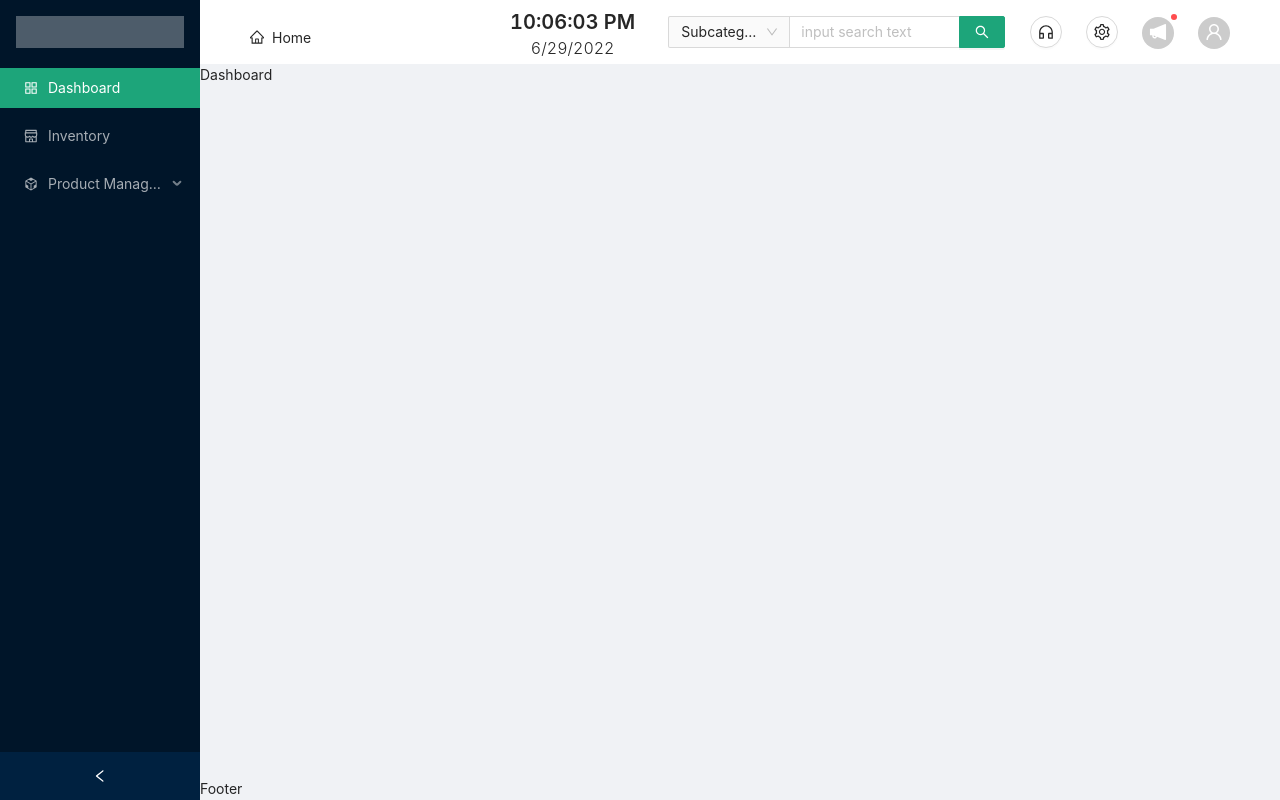
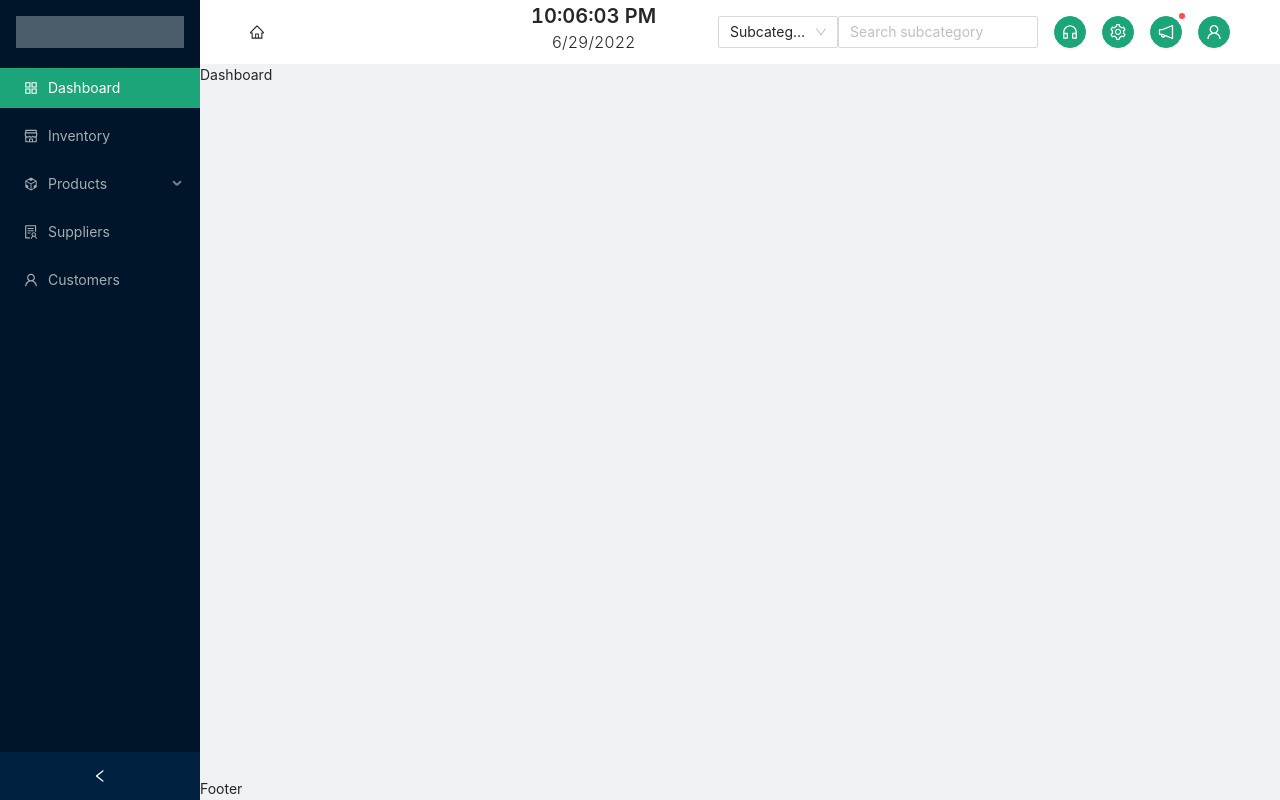
Before and after one commit to cuongpham166/inventrol-ui, a React (Create React App) app: page / in a window 1280 px wide. Built offline with nearby package versions, Linux system fonts and the light colour scheme.

Commit message:
Config Alias Path + Header
Config Alias Path + Header

```diff
--- a/craco.config.js
+++ b/craco.config.js
@@ -1,4 +1,5 @@
 const CracoLessPlugin = require('craco-less');
+const cracoAlias = require('craco-alias');
 
 module.exports = {
     plugins: [
@@ -13,5 +14,12 @@ module.exports = {
                 },
             },
         },
+        {
+            plugin: cracoAlias,
+            options: {
+                baseUrl: './src',
+                source: 'jsconfig',
+            },
+        },
     ],
 };
--- a/package.json
+++ b/package.json
@@ -39,5 +39,8 @@
       "last 1 firefox version",
       "last 1 safari version"
     ]
+  },
+  "devDependencies": {
+    "craco-alias": "^3.0.1"
   }
 }
--- a/src/components/Breadcrumb/index.jsx
+++ b/src/components/Breadcrumb/index.jsx
@@ -16,7 +16,6 @@ const Breadcrumb = () => {
                         <Link to="/">
                             <Space>
                                 <HomeOutlined />
-                                Home
                             </Space>
                         </Link>
                     </AntBreadcrumb.Item>
@@ -24,7 +23,6 @@ const Breadcrumb = () => {
                     <AntBreadcrumb.Item>
                         <Space>
                             <HomeOutlined />
-                            Home
                         </Space>
                     </AntBreadcrumb.Item>
                 )}
--- /dev/null
+++ b/src/layouts/components/Header/HeaderControl/components/HeaderNotification.jsx
@@ -0,0 +1,43 @@
+import React, { useState } from 'react';
+import { NotificationOutlined, CheckOutlined, SettingOutlined } from '@ant-design/icons';
+import { Badge, Button, Tooltip, Drawer, Avatar, Card } from 'antd';
+
+const { Meta } = Card;
+
+const HeaderNotification = (props) => {
+    const [visible, setVisible] = useState(false);
+
+    const showDrawer = () => {
+        setVisible(true);
+    };
+
+    const onClose = () => {
+        setVisible(false);
+    };
+
+    return (
+        <span>
+            <Tooltip title="Notification">
+                <Badge dot>
+                    <Button type="primary" shape="circle" onClick={showDrawer} icon={<NotificationOutlined />}></Button>
+                </Badge>
+            </Tooltip>
+            <Drawer title="Notification" placement="right" onClose={onClose} visible={visible}>
+                <Card
+                    style={{
+                        width: 300,
+                    }}
+                    actions={[<CheckOutlined key="check" />]}
+                >
+                    <Meta
+                        avatar={<Avatar icon={<SettingOutlined />} />}
+                        title="System"
+                        description="This is notification from System"
+                    />
+                </Card>
+            </Drawer>
+        </span>
+    );
+};
+
+export default HeaderNotification;
--- /dev/null
+++ b/src/layouts/components/Header/HeaderControl/components/HeaderSearch.jsx
@@ -0,0 +1,86 @@
+import React, { useState, useEffect } from 'react';
+import { useNavigate } from 'react-router-dom';
+
+import { Select, AutoComplete } from 'antd';
+import debounce from 'lodash/debounce';
+
+import * as service from '@services';
+
+const { Option } = Select;
+
+const HeaderSearch = (props) => {
+    const navigate = useNavigate();
+    const [selectValue, setSelectValue] = useState('subcategory');
+    const [autocompletePlaceholder, setAutocompletePlaceholder] = useState('Search ' + selectValue);
+    const [autocompleteOptions, setAutocompleteOptions] = useState([]);
+    const [autocompleteValue, setAutocompleteValue] = useState('');
+
+    const renderOptionItem = (title, value) => ({
+        label: title,
+        value: value,
+    });
+
+    const renderAutocompleteOptionItem = (key, title) => ({
+        key: key,
+        label: title,
+        value: title,
+    });
+
+    const selectOptions = [renderOptionItem('Subcategory', 'subcategory'), renderOptionItem('Category', 'category')];
+
+    const handleChange = (value) => {
+        setSelectValue(value);
+        setAutocompletePlaceholder('Search ' + value);
+    };
+
+    const handleSearch = (value) => {
+        setAutocompleteValue(value);
+    };
+
+    const handleSelect = (value, option) => {
+        navigate('/' + selectValue + '/' + option.key);
+    };
+
+    useEffect(() => {
+        if (autocompleteValue !== '') {
+            getSearchResult(selectValue, autocompleteValue);
+        } else {
+            setAutocompleteOptions([]);
+        }
+    }, [autocompleteValue]);
+
+    const getSearchResult = async (table, text) => {
+        const result = await service.search(table, text);
+        let tempArr = [];
+        result.map((result, index) => {
+            tempArr.push(renderAutocompleteOptionItem(result.id, result.name));
+        });
+        setAutocompleteOptions(tempArr);
+    };
+
+    return (
+        <span>
+            <Select
+                defaultValue={selectValue}
+                style={{
+                    width: 120,
+                }}
+                onChange={handleChange}
+                options={selectOptions}
+            ></Select>
+            <AutoComplete
+                style={{
+                    width: 200,
+                }}
+                allowClear={true}
+                onSearch={debounce(handleSearch, 400)}
+                onSelect={handleSelect}
+                options={autocompleteOptions}
+                placeholder={autocompletePlaceholder}
+                notFoundContent
+            />
+        </span>
+    );
+};
+
+export default HeaderSearch;
--- /dev/null
+++ b/src/layouts/components/Header/HeaderControl/components/HeaderSetting.jsx
@@ -0,0 +1,32 @@
+import React, { useState } from 'react';
+import { SettingOutlined } from '@ant-design/icons';
+import { Button, Tooltip, Drawer } from 'antd';
+
+const HeaderSetting = (props) => {
+    const [visibleDrawer, setVisibleDrawer] = useState(false);
+    const [visibleTooltip, setVisibleTooltip] = useState();
+    const showDrawer = () => {
+        setVisibleDrawer(true);
+        setVisibleTooltip(false);
+    };
+
+    const handleCloseDrawer = () => {
+        setVisibleDrawer(false);
+        setVisibleTooltip();
+    };
+
+    return (
+        <span>
+            <Tooltip title="Settings" visible={visibleTooltip}>
+                <Button shape="circle" type="primary" icon={<SettingOutlined />} onClick={showDrawer}></Button>
+            </Tooltip>
+            <Drawer title="Configurator" placement="right" onClose={handleCloseDrawer} visible={visibleDrawer}>
+                <p>Some contents...</p>
+                <p>Some contents...</p>
+                <p>Some contents...</p>
+            </Drawer>
+        </span>
+    );
+};
+
+export default HeaderSetting;
--- /dev/null
+++ b/src/layouts/components/Header/HeaderControl/components/HeaderSupport.jsx
@@ -0,0 +1,13 @@
+import React from 'react';
+import { CustomerServiceOutlined } from '@ant-design/icons';
+import { Button, Tooltip } from 'antd';
+
+const HeaderSupport = (props) => {
+    return (
+        <Tooltip title="Support">
+            <Button shape="circle" type="primary" icon={<CustomerServiceOutlined />}></Button>
+        </Tooltip>
+    );
+};
+
+export default HeaderSupport;
--- /dev/null
+++ b/src/layouts/components/Header/HeaderControl/components/HeaderUser.jsx
@@ -0,0 +1,13 @@
+import React from 'react';
+import { UserOutlined } from '@ant-design/icons';
+import { Button, Tooltip } from 'antd';
+
+const HeaderUser = (props) => {
+    return (
+        <Tooltip title="User">
+            <Button shape="circle" type="primary" icon={<UserOutlined />}></Button>
+        </Tooltip>
+    );
+};
+
+export default HeaderUser;
--- a/src/layouts/components/Header/HeaderControl/index.jsx
+++ b/src/layouts/components/Header/HeaderControl/index.jsx
@@ -1,52 +1,22 @@
 import React from 'react';
-import { UserOutlined, NotificationFilled, CustomerServiceOutlined, SettingOutlined } from '@ant-design/icons';
-import { Avatar, Badge, Space, Button, Tooltip, Input, Select, Row } from 'antd';
-const { Search } = Input;
-const { Option } = Select;
+import { Space } from 'antd';
 
+import HeaderSearch from './components/HeaderSearch';
+import HeaderSetting from './components/HeaderSetting';
+import HeaderNotification from './components/HeaderNotification';
+import HeaderSupport from './components/HeaderSupport';
+import HeaderUser from './components/HeaderUser';
 const HeaderControl = (props) => {
-    const onSearch = (value) => console.log(value);
-    const handleChange = (value) => {
-        console.log(`selected ${value}`);
-    };
-
-    const selectBefore = (
-        <Select
-            defaultValue="subcategory"
-            style={{
-                width: 120,
-            }}
-            onChange={handleChange}
-        >
-            <Option value="subcategory">Subcategory</Option>
-            <Option value="category">Category</Option>
-        </Select>
-    );
-
     return (
-        <span style={{ float: 'right' }}>
-            <Space size={'large'}>
-                <Search
-                    placeholder="input search text"
-                    addonBefore={selectBefore}
-                    style={{ display: 'block' }}
-                    onSearch={onSearch}
-                    enterButton
-                />
-
-                <Tooltip title="Support">
-                    <Button shape="circle" icon={<CustomerServiceOutlined />}></Button>
-                </Tooltip>
-                <Tooltip title="Settings">
-                    <Button shape="circle" icon={<SettingOutlined />}></Button>
-                </Tooltip>
-                <Badge dot>
-                    <Avatar icon={<NotificationFilled />} />
-                </Badge>
-
-                <Avatar icon={<UserOutlined />} />
+        <Space size={'middle'} style={{ float: 'right' }}>
+            <Space size={'middle'}>
+                <HeaderSearch />
+                <HeaderSupport />
+                <HeaderSetting />
+                <HeaderNotification />
+                <HeaderUser />
             </Space>
-        </span>
+        </Space>
     );
 };
 
--- a/src/layouts/components/Header/index.jsx
+++ b/src/layouts/components/Header/index.jsx
@@ -17,10 +17,10 @@ const Header = (props) => {
                 <Col span={24} md={6}>
                     <Breadcrumb />
                 </Col>
-                <Col span={24} md={4}>
+                <Col span={24} md={5}>
                     <HeaderClock />
                 </Col>
-                <Col span={24} md={14}>
+                <Col span={24} md={13}>
                     <HeaderControl />
                 </Col>
             </Row>
--- a/src/layouts/components/Sidebar/index.jsx
+++ b/src/layouts/components/Sidebar/index.jsx
@@ -1,5 +1,13 @@
 import React, { useState, useEffect } from 'react';
-import { AppstoreOutlined, ShopOutlined, CodeSandboxOutlined, TagOutlined, TagsOutlined } from '@ant-design/icons';
+import {
+    AppstoreOutlined,
+    ShopOutlined,
+    CodeSandboxOutlined,
+    TagOutlined,
+    TagsOutlined,
+    SolutionOutlined,
+    UserOutlined,
+} from '@ant-design/icons';
 import { Layout, Menu } from 'antd';
 import { useNavigate, useLocation } from 'react-router-dom';
 
@@ -17,10 +25,12 @@ const getItem = (label, key, icon, children) => {
 const items = [
     getItem('Dashboard', 'dashboard', <AppstoreOutlined />),
     getItem('Inventory', 'inventory', <ShopOutlined />),
-    getItem('Product Management', 'product management', <CodeSandboxOutlined />, [
+    getItem('Products', 'product', <CodeSandboxOutlined />, [
         getItem('Category', 'category', <TagOutlined />),
         getItem('Subcategory', 'subcategory', <TagsOutlined />),
     ]),
+    getItem('Suppliers', 'supplier', <SolutionOutlined />),
+    getItem('Customers', 'customer', <UserOutlined />),
 ];
 
 const Sidebar = (props) => {
```
Also changed, not shown: jsconfig.json (added, +17 -0 lines), 1 other file (tests, documents, lock files or other folders). Lines whose indentation alone changed are shown as unchanged.
